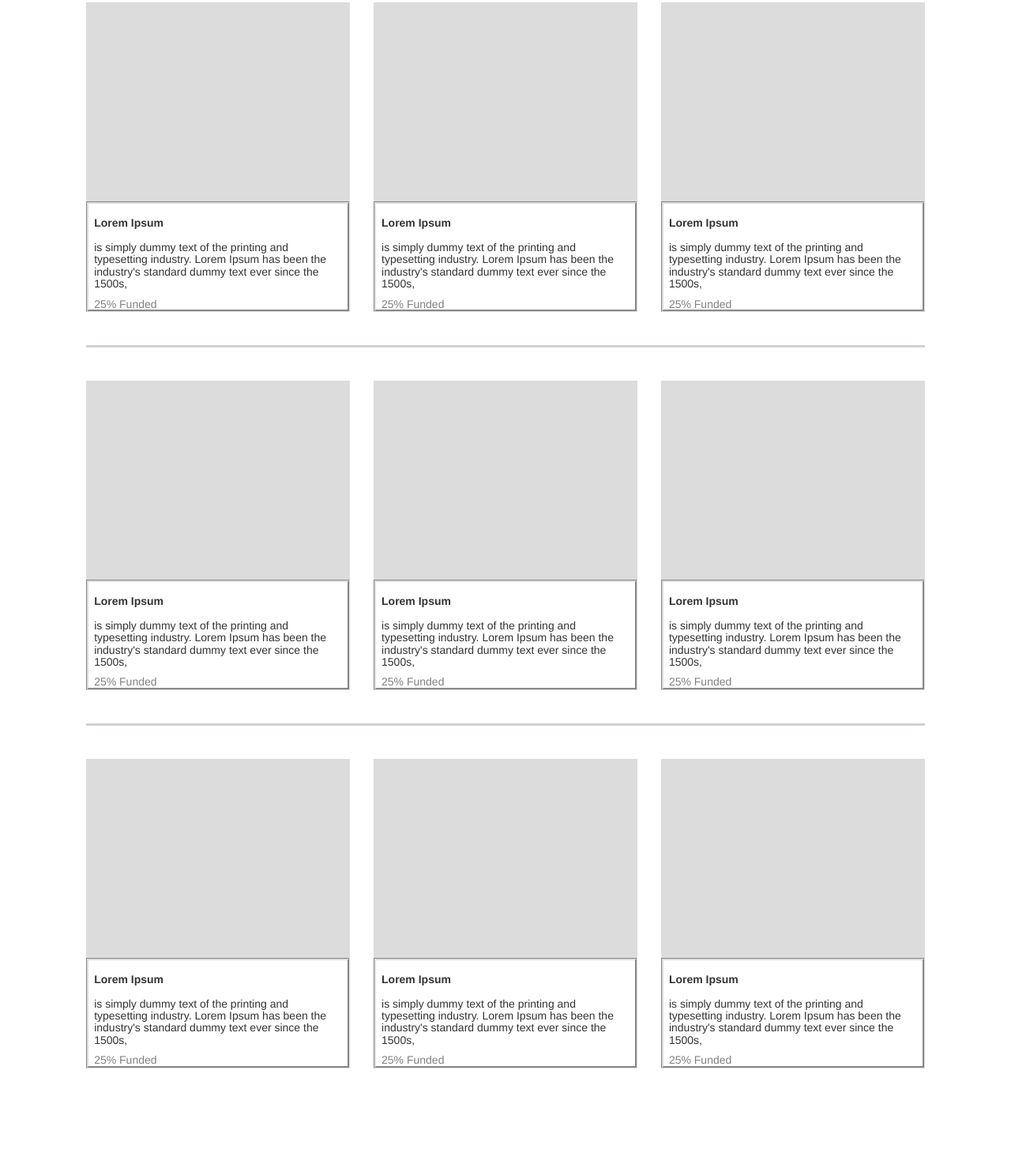
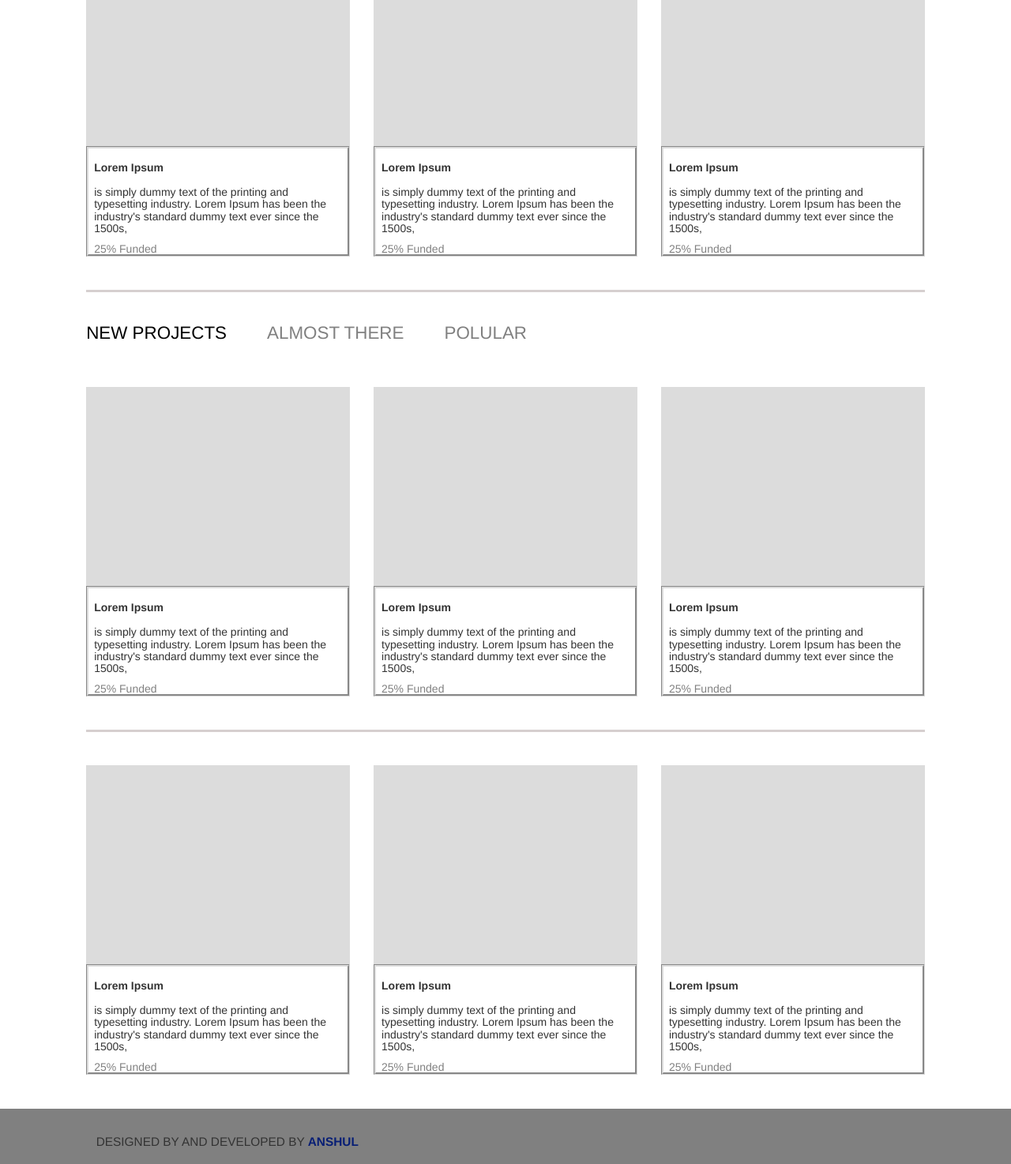
Before and after one commit to VarunBhandia/Alumini-Cell, a plain HTML site: page index.html in a window 1280 px wide. Shown: the part 254-1728 px from the top of the page at 79% size. Before the commit the page ends 1651 px from the top, so only its background shows below. Drawn offline with nearby package versions, Linux system fonts and the light colour scheme.

Commit message:
Home page done

```diff
--- a/index.html
+++ b/index.html
@@ -31,6 +31,9 @@
                 padding-top: 3em;
                 padding-bottom: 3em;
             }
+            .padding2 {
+                padding-top: 1em;
+            }
 
             .black{
                 background-color: #d6cfcf;
@@ -44,6 +47,22 @@
             .fund25{
                 color: gray;
                 font-weight: 500;
+            }
+            li {
+                padding-right: 2em;
+                display: inline;}
+            .list{
+                    font-size: 1.6em;
+    padding-left: 0px;
+    padding-top: 1em;
+                    color: gray;
+            }
+            .active{
+                color: black;
+            }
+            .footer{
+                background-color: gray;
+                height: 5em;
             }
         </style>
     </head>
@@ -61,7 +80,7 @@
             <div class="col-md-1">
             </div>
             <div class="col-md-10">
-        <div class="row padding">
+        <div class="row padding2">
             <div class="col-md-4">
                 <h3 class="all-heading">YOUR PROJECTS</h3>
             </div>
@@ -105,6 +124,16 @@
     </div>
 </div>
         <div class="black"></div>
+                        <div class="row padding2">
+            <div class="col-md-8">
+                <ul class="list">
+                    <li class="active">NEW PROJECTS</li>
+                    <li>ALMOST THERE</li>
+                    <li>POLULAR</li>
+                </ul>
+            </div>
+        </div>
+
          <div class="row  padding">
     <div class="col-md-4">
         <div class="thumbnail-posts">
@@ -183,5 +212,16 @@
         </div>
     <div class="col-md-1">
     </div>
+        <footer class="footer">
+        <div class="row">
+            <div class="col-md-8" style="font-size: 1.1em; padding-top: 2em;">
+                    DESIGNED BY AND DEVELOPED BY
+                <a href="" style="
+    color: #071e75;
+"><b>ANSHUL</b></a>
+            </div>
+        </div>
+</footer>
+
 </body>
 </html>
```
